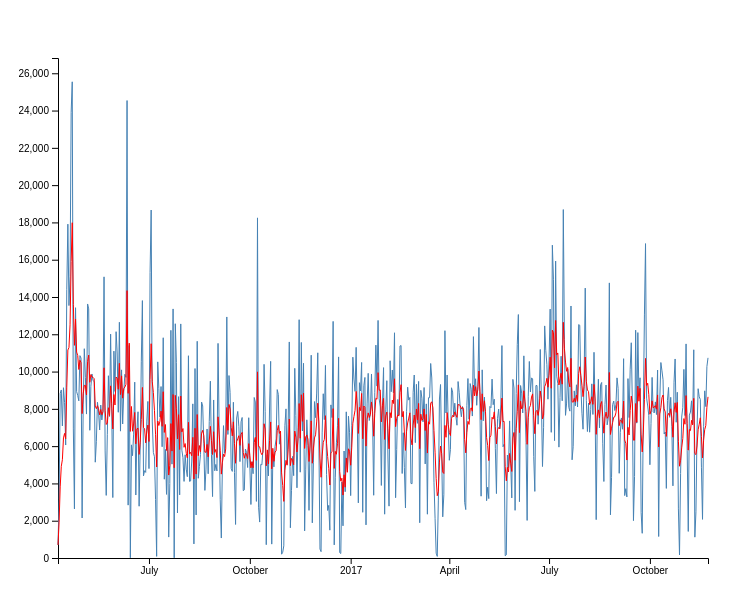
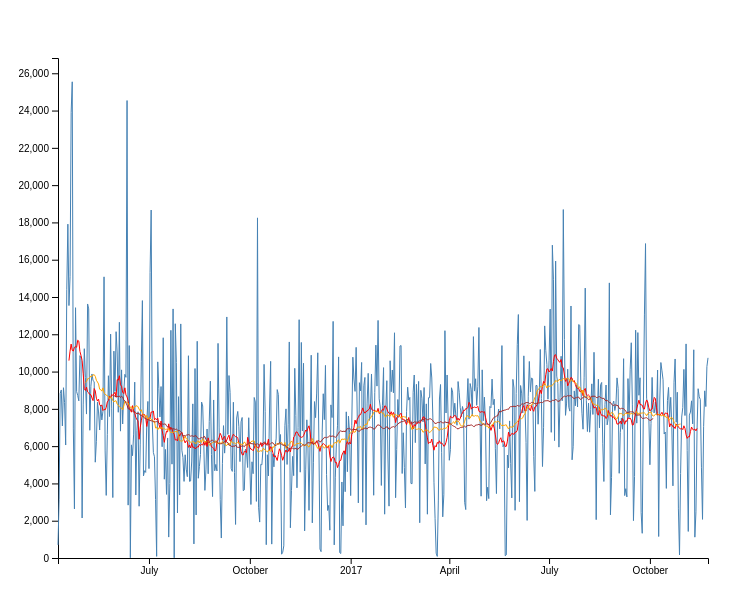
Before and after one commit to kevchou/apple-health-export, a plain HTML site: page index.html in a window 1280 px wide. Shown: the whole page, without its empty margins (0-753 px from the left). Drawn offline with nearby package versions, Linux system fonts and the light colour scheme.

Commit message:
Moving Average

```diff
--- a/index.html
+++ b/index.html
@@ -63,6 +63,21 @@
 
             return data;
         }
+        function moving_average(data, window) {
+            data = data.map(function (d, i) {
+                var avg = null;
+
+                if (i < (window/2) ) {
+                } else if (i >= (data.length - (window/2))) {
+                } else {
+                    var subset = data.slice(i - (window / 2), i + (window / 2));
+                    avg = d3.mean(subset, function (d) { return d.value });
+                }
+                return { key: d.key, value: avg }
+            });
+
+            return data.filter(function(d) { if (d.value != null) {return true;}});
+        }
 
         // Line plot
         function refreshGraph(data) {
@@ -82,27 +97,22 @@
 
             var movingAverageLine = d3.line()
                 .x(function (d, i) { return x(d.key); })
-                .y(function (d, i) {
-                    if (i == 0) {
-                        prevPrevVal = y(d.value);
-                        prevVal = y(d.value);
-                        curVal = y(d.value);
-                    } else if (i == 1) {
-                        prevPrevVal = prevVal;
-                        prevVal = curVal;
-                        curVal = (prevVal + y(d.value)) / 2.0;
-                    } else {
-                        prevPrevVal = prevVal;
-                        prevVal = curVal;
-                        curVal = (prevPrevVal + prevVal + y(d.value)) / 3.0;
-                    }
-                    return curVal;
-                })
+                .y(function (d, i) { return y(d.value); });
 
             svg.append("path")
                 .attr("class", "line")
                 .style("stroke", "red")
-                .attr("d", movingAverageLine(data));
+                .attr("d", movingAverageLine(moving_average(data, 20)));
+
+            svg.append("path")
+                .attr("class", "line")
+                .style("stroke", "orange")
+                .attr("d", movingAverageLine(moving_average(data, 50)));
+
+            svg.append("path")
+                .attr("class", "line")
+                .style("stroke", "brown")
+                .attr("d", movingAverageLine(moving_average(data, 100)));
         }
 
         // Bar plot
```
